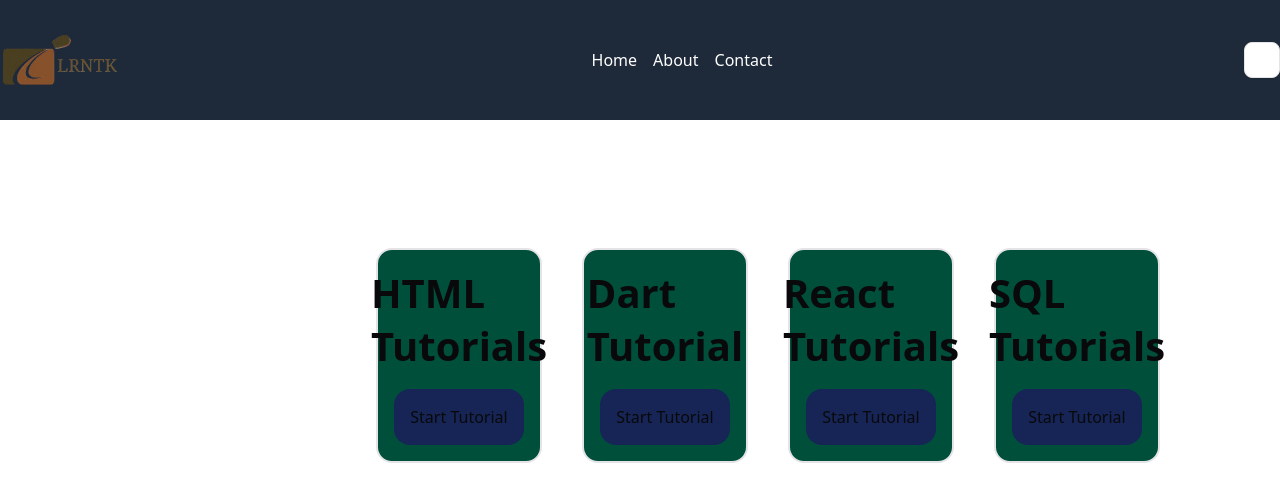
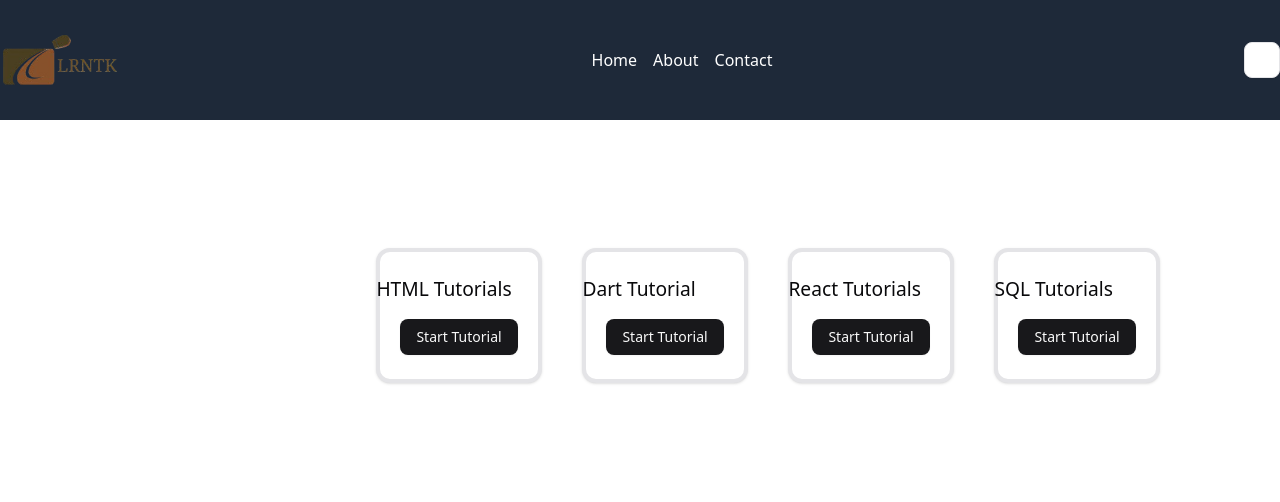
Before and after one commit to Fynova-Technologies/lrntk, a Next.js app: page / in a window 1280 px wide. Shown: the top 502 px of the page. Built offline with nearby package versions, Linux system fonts and the light colour scheme.

Commit message:
added more themes

```diff
--- a/app/docs/html/introduction/page.tsx
+++ b/app/docs/html/introduction/page.tsx
@@ -88,7 +88,7 @@ return(
   >
     <Button
       onClick={handlePrevious}
-      className="px-4 py-2"
+      className="px-4 py-2 cursor-pointer"
     >
       Previous
     </Button>
@@ -106,7 +106,7 @@ return(
 >
     <Button
       onClick={handleNext}
-      className=""
+      className="cursor-pointer"
     >
       Next
     </Button>
--- a/app/globals.css
+++ b/app/globals.css
@@ -100,31 +100,60 @@ p {
 
 .red
 {
---background: 0 0% 100%;
---foreground: 0 0% 3.9%;
---card: 0 0% 100%;
---card-foreground: 0 0% 3.9%;
---popover: 0 0% 100%;
---popover-foreground: 0 0% 3.9%;
---primary: 0 72.2% 50.6%;
---primary-foreground: 0 85.7% 97.3%;
---secondary: 0 0% 96.1%;
---secondary-foreground: 0 0% 9%;
---muted: 0 0% 96.1%;
---muted-foreground: 0 0% 45.1%;
---accent: 0 0% 96.1%;
---accent-foreground: 0 0% 9%;
---destructive: 0 84.2% 60.2%;
---destructive-foreground: 0 0% 98%;
---border: 0 0% 89.8%;
---input: 0 0% 89.8%;
---ring: 0 72.2% 50.6%;
+--background: hsl(0 0% 100%);
+--foreground: hsl(0 0% 3.9%);
+--card: hsl(0 0% 100%);
+--card-foreground: hsl(0 0% 3.9%);
+--popover: hsl(0 0% 100%);
+--popover-foreground: hsl(0 0% 3.9%);
+--primary: hsl(0 72.2% 50.6%);
+--primary-foreground: hsl(0 85.7% 97.3%);
+--secondary: hsl(0 0% 96.1%);
+--secondary-foreground: hsl(0 0% 9%);
+--muted: hsl(0 0% 96.1%);
+--muted-foreground: hsl(0 0% 45.1%);
+--accent: hsl(0 0% 96.1%);
+--accent-foreground: hsl(0 0% 9%);
+--destructive: hsl(0 84.2% 60.2%);
+--destructive-foreground: hsl(0, 59%, 54%);
+--border: hsl(0 0% 89.8%);
+--input: hsl(0 0% 89.8%);
+--ring: hsl(0 72.2% 50.6%);
 --radius: 0.5rem;
---chart-1: 12 76% 61%;
---chart-2: 173 58% 39%;
---chart-3: 197 37% 24%;
---chart-4: 43 74% 66%;
---chart-5: 27 87% 67%;
+--chart-1: hsl(12 76% 61%);
+--chart-2: hsl(173 58% 39%);
+--chart-3: hsl(197 37% 24%);
+--chart-4: hsl(43 74% 66%);
+--chart-5: hsl(27 87% 67%);
+}
+
+.darkpurple{
+  --background: hsl(224 71.4% 4.1%);
+  --foreground: hsl(210 20% 98%);
+  --card: hsl(224 71.4% 4.1%);
+  --card-foreground: hsl(210 20% 98%);
+  --popover: hsl(224 71.4% 4.1%);
+  --popover-foreground: hsl(210 20% 98%);
+  --primary: hsl(263.4 70% 50.4%);
+  --primary-foreground: hsl(210, 71%, 5%);
+  --secondary: hsl(215 27.9% 16.9%);
+  --secondary-foreground: hsl(263.4 70% 50.4%);
+  --muted: hsl(215 27.9% 16.9%);
+  --muted-foreground: hsl(217.9 10.6% 64.9%);
+  --accent: hsl(215 27.9% 16.9%);
+  --accent-foreground: hsl(210 20% 98%);
+  --destructive: hsl(0 62.8% 30.6%);
+  --destructive-foreground: hsl(214, 3%, 48%);
+  --border: hsl(215 27.9% 16.9%);
+  --input: hsl(215 27.9% 16.9%);
+  --ring: hsl(263.4 70% 50.4%);
+  --chart-1: hsl(220 70% 50%);
+  --chart-2: hsl(160 60% 45%);
+  --chart-3: hsl(30 80% 55%);
+  --chart-4: hsl(280 65% 60%);
+  --chart-5: hsl(340 75% 55%);
+  --search-bg: hsl(263.4 70% 50.4%);
+  --search-hover: hsl(215 27.9% 16.9%);
 }
 
 @theme inline {
--- a/app/layout.tsx
+++ b/app/layout.tsx
@@ -34,7 +34,7 @@ export default function RootLayout({
             attribute="class"
             defaultTheme="system"
             enableSystem
-            themes={['red','ligh','dark']}
+            themes={['red','light','dark',"darkpurple"]}
             disableTransitionOnChange
         >
             <Navbar togglebar={() => setIsOpen(!isToggleBarOpen)} />
--- a/app/page.tsx
+++ b/app/page.tsx
@@ -1,5 +1,13 @@
 "use client"
+
 import { useState, useEffect } from "react";
+import { Button } from "@/components/ui/button"
+import {
+  Card,
+  CardContent,
+  CardFooter,
+} from "@/components/ui/card"
+import Link from "next/link";
 
 interface CardContent{
   id:number,
@@ -20,12 +28,37 @@ export default function Home() {
 
   return (
     <div className="grid grid-cols-4 p-24 gap-10">
-      {contents.map((content,index)=>(
-        <div key={index} className="flex flex-col border-2 w-full rounded-2xl items-center justify-center p-4 bg-emerald-900 hover:transition-colors hover:duration-00 hover:ease-in-out transform hover:scale-105" >
-          <h1 className="font-white text-2xl">{content.card_Title}</h1>
-          <a href={"/docs/html"}><button className="p-4 bg-blue-950 rounded-2xl">Start Tutorial</button></a>
-      </div>
-      ))}
+      {contents.map((content, index) => (
+      <div key={index}>
+        <Card className="border-4 justify-center items-center">
+        <CardContent className="grid gap-4">
+        <div>
+
+            <div
+              key={index}
+              className="mb-4 grid items-start pb-4 last:mb-0 last:pb-0"
+            >
+              <div className="space-y-1">
+                <p className="text-sm font-medium leading-none">
+                  {content.card_Title}
+                </p>
+              </div>
+              <CardFooter>
+              <Link href={"/docs/html"}>
+                <Button  className="cursor-pointer">
+                  Start Tutorial
+                </Button>
+              </Link>
+              </CardFooter>
+            </div>
+
+        </div>
+      </CardContent>
+
+    </Card>
+    </div>
+    ))}
+
     </div>
   );
 }
--- a/components/Search.tsx
+++ b/components/Search.tsx
@@ -77,7 +77,7 @@ const SearchBar: React.FC<SearchBarProps> =  ({courses})=>{
                   )}
               </div>
               <Image src={"/loupe.png"} onClick={handleOnClick}
-                     height={800} width={900} alt="Search"  className="bg-emerald-400 hover:bg-blue-300 hover:cursor-pointer p-2 rounded-3xl h-10 w-10 mx-2"/>
+                     height={800} width={900} alt="Search"  className="bg-sidebar-primary-foreground hover:bg-destructive-foreground hover:cursor-pointer p-2 rounded-3xl h-10 w-10 mx-2"/>
 
             </div>
         </div>
--- a/components/appsidebar.tsx
+++ b/components/appsidebar.tsx
@@ -82,7 +82,7 @@ export function AppSidebar() {
                   pathname: '/docs/html/introduction',
                   query: { pk_id: content.pk_id },
                 }}
-                className="block hover:bg-gray-700 rounded">{content.child_title}</Link>
+                className="block hover:bg-secondary-foreground hover:text-primary-foreground  rounded p-1">{content.child_title}</Link>
                     </SidebarMenuSubItem>
                   </SidebarMenuSub>
                 </CollapsibleContent>
--- /dev/null
+++ b/components/ui/card.tsx
@@ -0,0 +1,68 @@
+import * as React from "react"
+
+import { cn } from "@/lib/utils"
+
+function Card({ className, ...props }: React.ComponentProps<"div">) {
+  return (
+    <div
+      data-slot="card"
+      className={cn(
+        "bg-card text-card-foreground flex flex-col gap-6 rounded-xl border py-6 shadow-sm",
+        className
+      )}
+      {...props}
+    />
+  )
+}
+
+function CardHeader({ className, ...props }: React.ComponentProps<"div">) {
+  return (
+    <div
+      data-slot="card-header"
+      className={cn("flex flex-col gap-1.5 px-6", className)}
+      {...props}
+    />
+  )
+}
+
+function CardTitle({ className, ...props }: React.ComponentProps<"div">) {
+  return (
+    <div
+      data-slot="card-title"
+      className={cn("leading-none font-semibold", className)}
+      {...props}
+    />
+  )
+}
+
+function CardDescription({ className, ...props }: React.ComponentProps<"div">) {
+  return (
+    <div
+      data-slot="card-description"
+      className={cn("text-muted-foreground text-sm", className)}
+      {...props}
+    />
+  )
+}
+
+function CardContent({ className, ...props }: React.ComponentProps<"div">) {
+  return (
+    <div
+      data-slot="card-content"
+      className={cn("px-6", className)}
+      {...props}
+    />
+  )
+}
+
+function CardFooter({ className, ...props }: React.ComponentProps<"div">) {
+  return (
+    <div
+      data-slot="card-footer"
+      className={cn("flex items-center px-6", className)}
+      {...props}
+    />
+  )
+}
+
+export { Card, CardHeader, CardFooter, CardTitle, CardDescription, CardContent }
```
